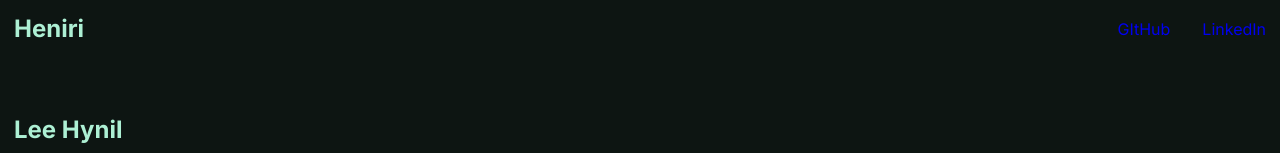
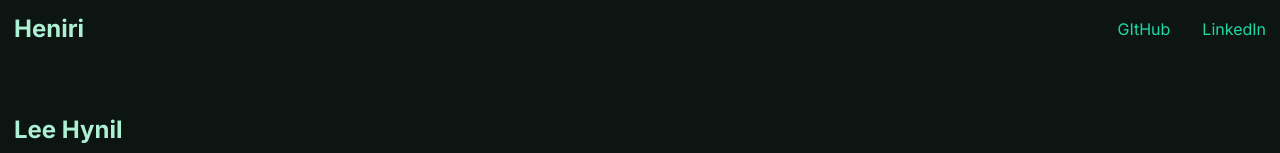
Before and after one commit to DocodeLee/ultimate-web-portfolio, a plain HTML site: page index.html in a window 1280 px wide. Shown: the top 153 px of the page. Drawn offline with Linux system fonts and the light colour scheme.

Commit message:
Update index.html

```diff
--- a/index.html
+++ b/index.html
@@ -18,8 +18,8 @@ referrerpolicy="no-referrer" />
     <header>
         <h2>Heniri</h2>
         <nav>
-            <a href="https://github.com/DocodeLee" target="_blank" >GItHub</a>
-            <a href="https://www.linkedin.com/in/hyunil-lee-49045b305/" target="_blank" >LinkedIn</a>
+            <a class="darkerText" href="https://github.com/DocodeLee" target="_blank" >GItHub</a>
+            <a class="darkerText" href="https://www.linkedin.com/in/hyunil-lee-49045b305/" target="_blank" >LinkedIn</a>
         </nav>
     </header>
     <main>
```
